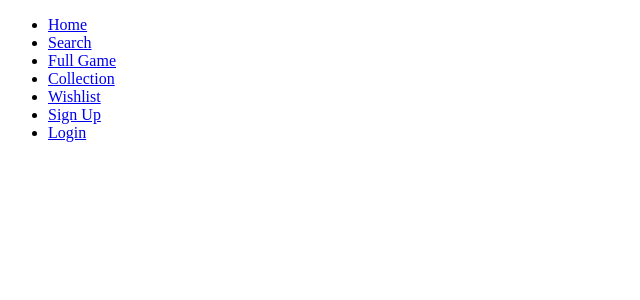
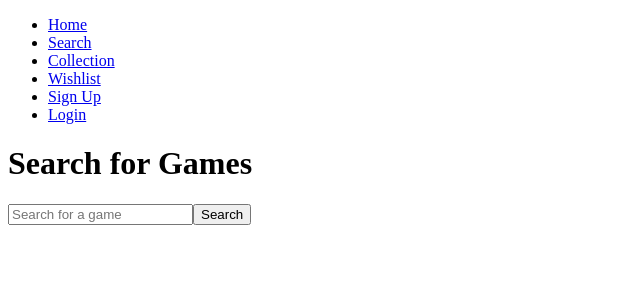
Before and after one commit to arya-lunaris/PSQuest-client, a React (Vite) app: page /search in a window 1280 px wide. Shown: the top 300 px of the page, without its empty margins (0-640 px from the left). Built offline with nearby package versions, Linux system fonts and the light colour scheme.

Commit message:
set up search page and can successfully fetch and display data from IGDB

```diff
--- a/src/App.jsx
+++ b/src/App.jsx
@@ -5,7 +5,7 @@ import Navbar from "./components/Navbar/Navbar";
 // import HomePage from "./components/HomePage/HomePage";
 import LoginPage from "./components/LoginPage/LoginPage";
 import ProfilePage from "./components/ProfilePage/ProfilePage";
-// import SearchPage from "./components/SearchPage/SearchPage";
+import SearchPage from "./components/SearchPage/SearchPage";
 import SignupPage from "./components/SignupPage/SignupPage";
 // import WishlistPage from "./components/WishlistPage/WishlistPage";
 
@@ -15,7 +15,7 @@ function App() {
       <Navbar />
       <Routes>
         {/* <Route path="/" element={<HomePage />} /> */}
-        {/* <Route path="/search" element={<SearchPage />} /> */}
+        <Route path="/search" element={<SearchPage />} />
         {/* <Route path="/game/:gameId" element={<FullGamePage />} /> */}
         {/* <Route path="/collection" element={<CollectionPage />} /> */}
         {/* <Route path="/wishlist" element={<WishlistPage />} /> */}
--- a/src/components/Navbar/Navbar.jsx
+++ b/src/components/Navbar/Navbar.jsx
@@ -21,9 +21,6 @@ export default function Navbar() {
         </li>
         <li>
           <Link to="/search">Search</Link>
-        </li>
-        <li>
-          <Link to="/game/:gameId">Full Game</Link>
         </li>
         <li>
           <Link to="/collection">Collection</Link>
--- a/src/components/SearchPage/SearchPage.jsx
+++ b/src/components/SearchPage/SearchPage.jsx
@@ -0,0 +1,80 @@
+import React, { useState } from "react";
+import { gameFetchFromIGDB } from "../../services/gameService";
+import styles from "./search.module.css";
+
+const SearchPage = () => {
+  const [searchTerm, setSearchTerm] = useState("");
+  const [games, setGames] = useState([]);
+  const [loading, setLoading] = useState(false);
+  const [error, setError] = useState("");
+  const [searched, setSearched] = useState(false);
+
+  const handleSearchChange = (e) => {
+    setSearchTerm(e.target.value);
+  };
+
+  const handleSearchSubmit = async (e) => {
+    e.preventDefault();
+
+    if (!searchTerm.trim()) {
+      setError("Please enter a search term");
+      return;
+    }
+
+    setLoading(true);
+    setError("");
+    setSearched(true);
+
+    try {
+      const response = await gameFetchFromIGDB(searchTerm);
+      console.log("API Response: ", response);
+
+      if (response.data) {
+        setGames(response.data);
+      } else {
+        setGames(response);
+      }
+    } catch (error) {
+      setError("Something went wrong. Please try again.");
+    } finally {
+      setLoading(false);
+    }
+  };
+
+  return (
+    <div className={styles.searchPage}>
+      <h1>Search for Games</h1>
+
+      <form onSubmit={handleSearchSubmit} className={styles.searchForm}>
+        <input
+          type="text"
+          placeholder="Search for a game"
+          value={searchTerm}
+          onChange={handleSearchChange}
+          className={styles.searchInput}
+        />
+        <button type="submit" className={styles.searchButton}>Search</button>
+      </form>
+
+      {error && <p className={styles.error}>{error}</p>}
+
+      {loading && <p>Loading...</p>}
+
+      <div className={styles.gameResults}>
+        {searched && games.length === 0 && !loading && <p>No results found.</p>}
+        {!loading && games.length > 0 && games.map((game) => (
+          <div key={game.id ? game.id : `${game.title}-${Math.random()}`} className={styles.gameItem}>
+            {game.cover && <img src={game.cover} alt={game.title} className={styles.gameCover} />}
+            <h3>{game.title}</h3>
+            <p>{game.first_release_date}</p>
+            <p>Rating: {game.total_rating}</p>
+            <p>{game.genres.join(", ")}</p>
+            <p>{game.storyline}</p>
+          </div>
+        ))}
+      </div>
+    </div>
+  );
+};
+
+export default SearchPage;
--- a/src/services/gameService.js
+++ b/src/services/gameService.js
@@ -75,18 +75,24 @@ export const gameDelete = async (gameId) => {
 
 export const gameFetchFromIGDB = async (searchTerm) => {
   try {
-    const res = await axios.get(`${BASE_URL}/fetch`, {
-      params: { search: searchTerm },
+    const encodedSearchTerm = encodeURIComponent(searchTerm);
+    const url = `${BASE_URL}/fetch-igdb-games/?search=${encodedSearchTerm}`;
+
+    console.log("Making request to:", url);
+
+    const res = await axios.get(url, {
       headers: {
         Authorization: `Bearer ${getToken()}`,
       },
     });
+
     return res.data;
   } catch (error) {
-    console.log(error);
+    console.log("Error fetching games:", error);
     throw error;
   }
 };
+
 
 export const saveGameFromIGDB = async (gameData) => {
     try {
```
Also changed, not shown: src/components/SearchPage/search.module.css (added).
